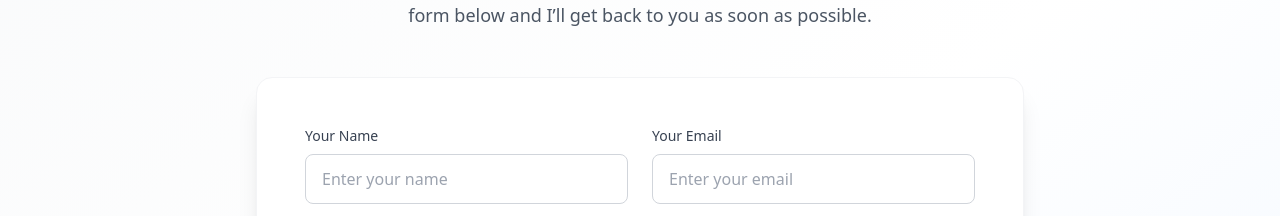
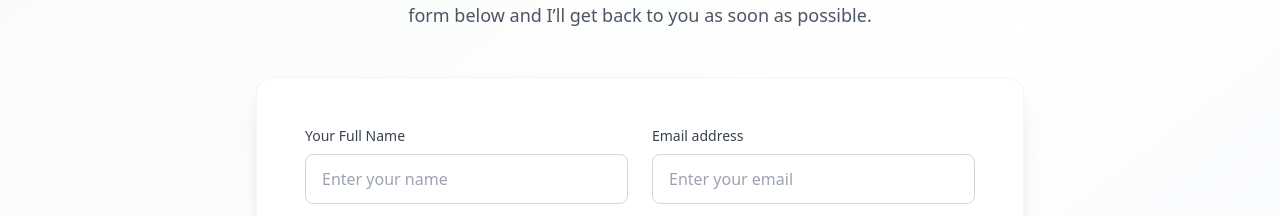
Before and after one commit to Mansoorali121/React_Native_Portfolio, a React (Create React App) app: page / in a window 1280 px wide. Shown: the part 3389-3605 px from the top of the page. Built offline with nearby package versions, Linux system fonts and the light colour scheme.

Commit message:
`Updated label text in Contact component`

```diff
--- a/src/components/Contact.js
+++ b/src/components/Contact.js
@@ -37,7 +37,7 @@ export default function Contact() {
               htmlFor="name"
               className="block text-sm font-medium text-gray-700 mb-2"
             >
-              Your Name
+              Your Full Name
             </label>
             <input
               type="text"
@@ -54,7 +54,7 @@ export default function Contact() {
               htmlFor="email"
               className="block text-sm font-medium text-gray-700 mb-2"
             >
-              Your Email
+               Email address
             </label>
             <input
               type="email"
```
